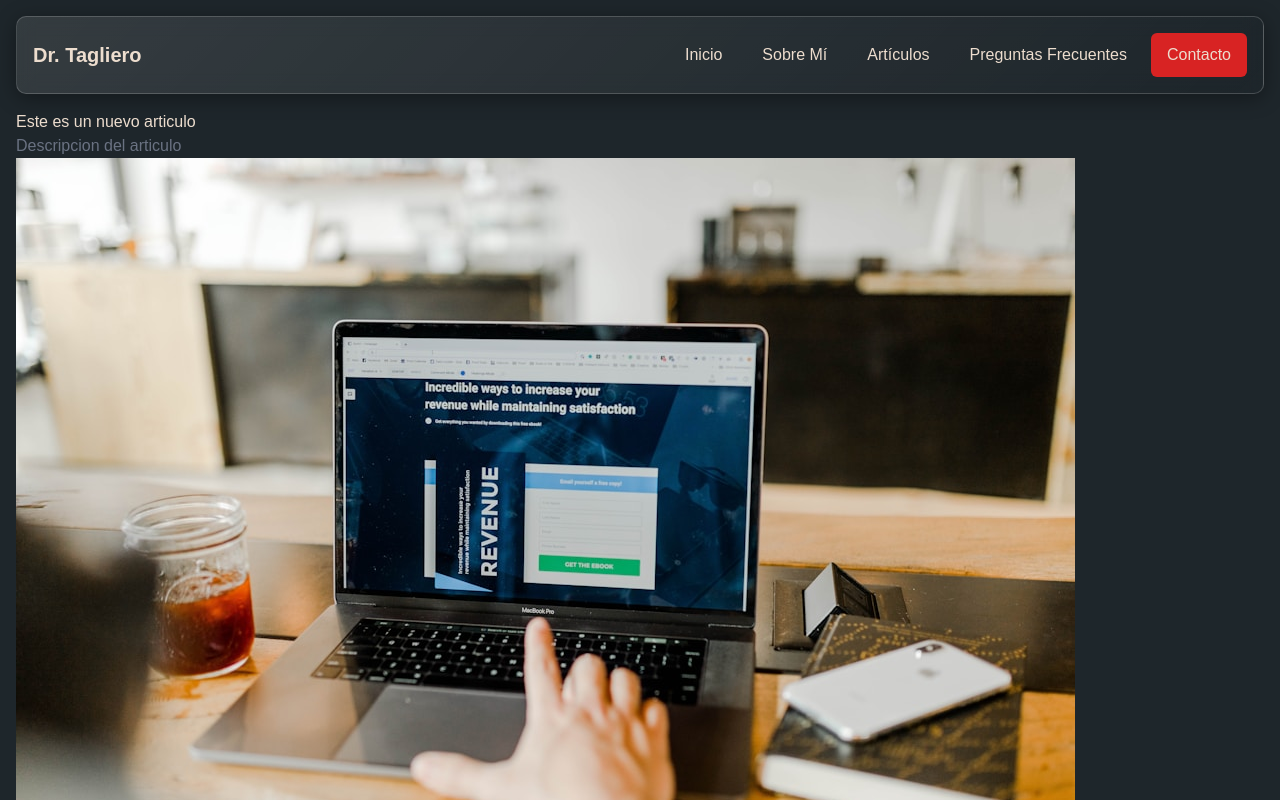
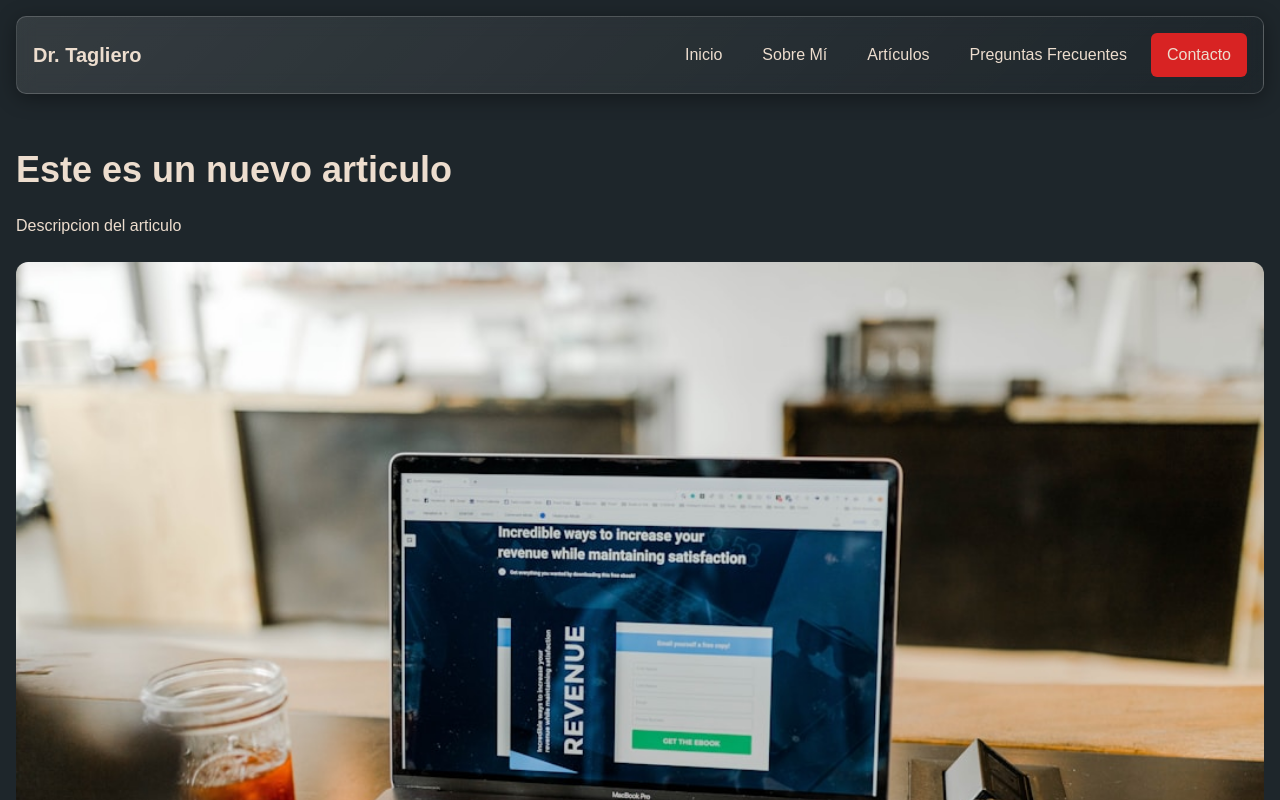
Before and after one commit to NicoPicotto/dr-tagliero-astro, an Astro site: page /posts/este-es-un-nuevo-articulo in a window 1280 px wide. Shown: the top 800 px of the page. Built offline with nearby package versions, Linux system fonts and the light colour scheme; Astro itself is replaced by a stand-in of ours.

Commit message:
article desarrollo

```diff
--- a/src/pages/posts/[slug].astro
+++ b/src/pages/posts/[slug].astro
@@ -2,6 +2,7 @@
 import { getCollection } from "astro:content";
 import Layout from "../../layouts/Layout.astro";
 import Container from "@/components/commons/container.astro";
+import Divider from "@/components/commons/divider.astro";
 import "@/styles/prose-lite.css";
 
 export async function getStaticPaths() {
@@ -18,11 +19,23 @@ const { Content } = await post.render();
 
 <Layout>
    <Container>
-      <article >
-         <h1>{post.data.title}</h1>
-         <p class='text-gray-500'>{post.data.description}</p>
-         <img src={post.data.imgSrc} alt={post.data.title} />
+      <article class='my-10'>
+         <div class='flex flex-col gap-6 justify-centermax-w-lg'>
+            <h1 class='text-4xl font-bold'>{post.data.title}</h1>
+            <p>{post.data.description}</p>
+            <div class='rounded-xl overflow-hidden'>
+               <img
+                  src={post.data.imgSrc}
+                  alt={post.data.title}
+                  class='w-full h-full object-cover'
+               />
+            </div>
+         </div>
          <div class='prose-lite'><Content /></div>
       </article>
    </Container>
+   <Divider />
+   <Container>
+      <h3 class='text-xl font-bold'>Compartí este artículo</h3>
+   </Container>
 </Layout>
```
